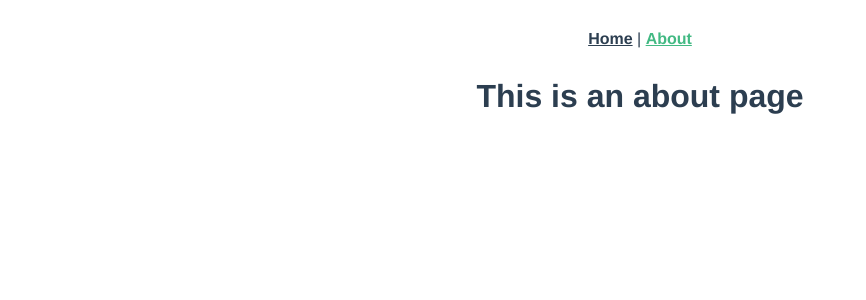
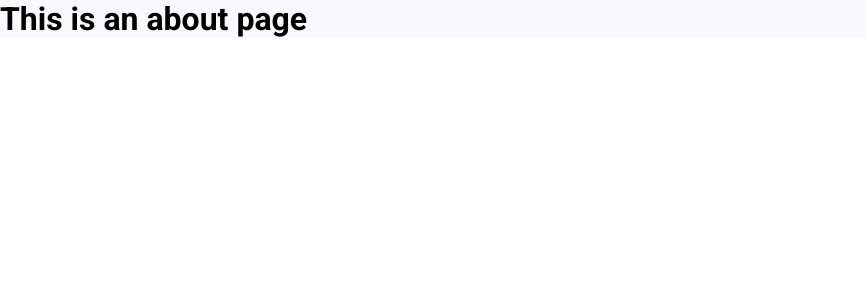
Before and after one commit to victordantasal/agenda, a Vue app: page /about in a window 1280 px wide. Shown: the top 300 px of the page, without its empty margins (0-866 px from the left). Built offline with nearby package versions, Linux system fonts and the light colour scheme; what vue-the-mask would draw is missing.

Commit message:
feat: remove vue default App code

```diff
--- a/src/App.vue
+++ b/src/App.vue
@@ -1,32 +1,14 @@
 <template>
   <div id="app">
-    <div id="nav">
-      <router-link to="/">Home</router-link> |
-      <router-link to="/about">About</router-link>
-    </div>
     <router-view/>
   </div>
 </template>
 
 <style>
-#app {
-  font-family: Avenir, Helvetica, Arial, sans-serif;
-  -webkit-font-smoothing: antialiased;
-  -moz-osx-font-smoothing: grayscale;
-  text-align: center;
-  color: #2c3e50;
-}
+  #app {
+    background-color: #f8f9fd;
+    font-family: 'Roboto';
+  }
 
-#nav {
-  padding: 30px;
-}
-
-#nav a {
-  font-weight: bold;
-  color: #2c3e50;
-}
-
-#nav a.router-link-exact-active {
-  color: #42b983;
-}
+  input:focus, button:focus { outline:none }
 </style>
```
